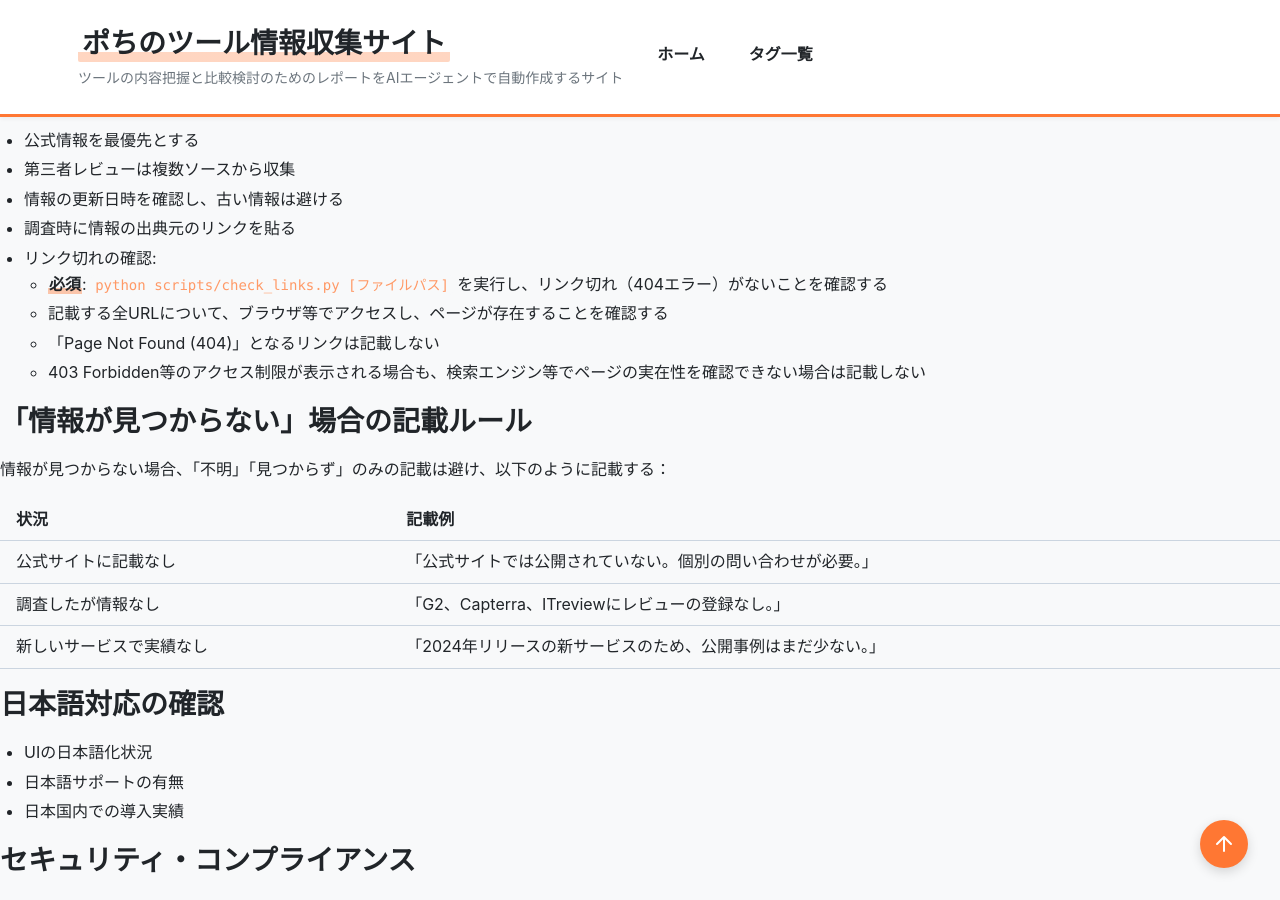
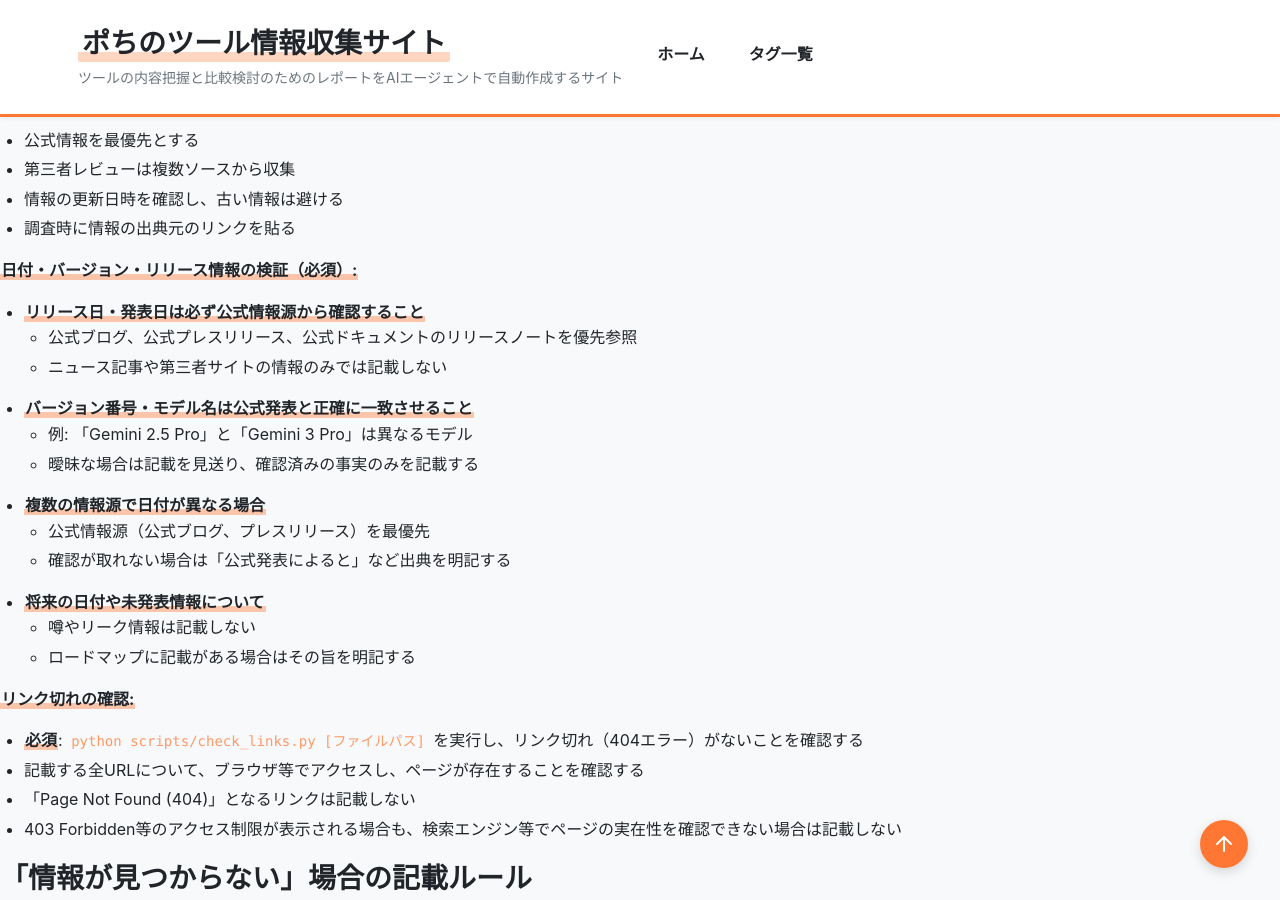
Before and after one commit to aegisfleet/tool-survey-report, a Jekyll site: the page built from task-report-create-or-update.md, in a window 1280 px wide and 900 px high, scrolled down 3674 px. Built offline with Jekyll 4.4.1, drawn with Linux system fonts in a browser that asks for light colours; our own code applies the rules of GitHub Pages for plain Markdown files.

Commit message:
Update prompt

```diff
--- a/task-report-create-or-update.md
+++ b/task-report-create-or-update.md
@@ -127,11 +127,26 @@
 - 第三者レビューは複数ソースから収集
 - 情報の更新日時を確認し、古い情報は避ける
 - 調査時に情報の出典元のリンクを貼る
-- リンク切れの確認:
-  - **必須**: `python scripts/check_links.py [ファイルパス]` を実行し、リンク切れ（404エラー）がないことを確認する
-  - 記載する全URLについて、ブラウザ等でアクセスし、ページが存在することを確認する
-  - 「Page Not Found (404)」となるリンクは記載しない
-  - 403 Forbidden等のアクセス制限が表示される場合も、検索エンジン等でページの実在性を確認できない場合は記載しない
+
+**日付・バージョン・リリース情報の検証（必須）:**
+- **リリース日・発表日は必ず公式情報源から確認すること**
+  - 公式ブログ、公式プレスリリース、公式ドキュメントのリリースノートを優先参照
+  - ニュース記事や第三者サイトの情報のみでは記載しない
+- **バージョン番号・モデル名は公式発表と正確に一致させること**
+  - 例: 「Gemini 2.5 Pro」と「Gemini 3 Pro」は異なるモデル
+  - 曖昧な場合は記載を見送り、確認済みの事実のみを記載する
+- **複数の情報源で日付が異なる場合**
+  - 公式情報源（公式ブログ、プレスリリース）を最優先
+  - 確認が取れない場合は「公式発表によると」など出典を明記する
+- **将来の日付や未発表情報について**
+  - 噂やリーク情報は記載しない
+  - ロードマップに記載がある場合はその旨を明記する
+
+**リンク切れの確認:**
+- **必須**: `python scripts/check_links.py [ファイルパス]` を実行し、リンク切れ（404エラー）がないことを確認する
+- 記載する全URLについて、ブラウザ等でアクセスし、ページが存在することを確認する
+- 「Page Not Found (404)」となるリンクは記載しない
+- 403 Forbidden等のアクセス制限が表示される場合も、検索エンジン等でページの実在性を確認できない場合は記載しない
 
 ### 「情報が見つからない」場合の記載ルール
 
```
